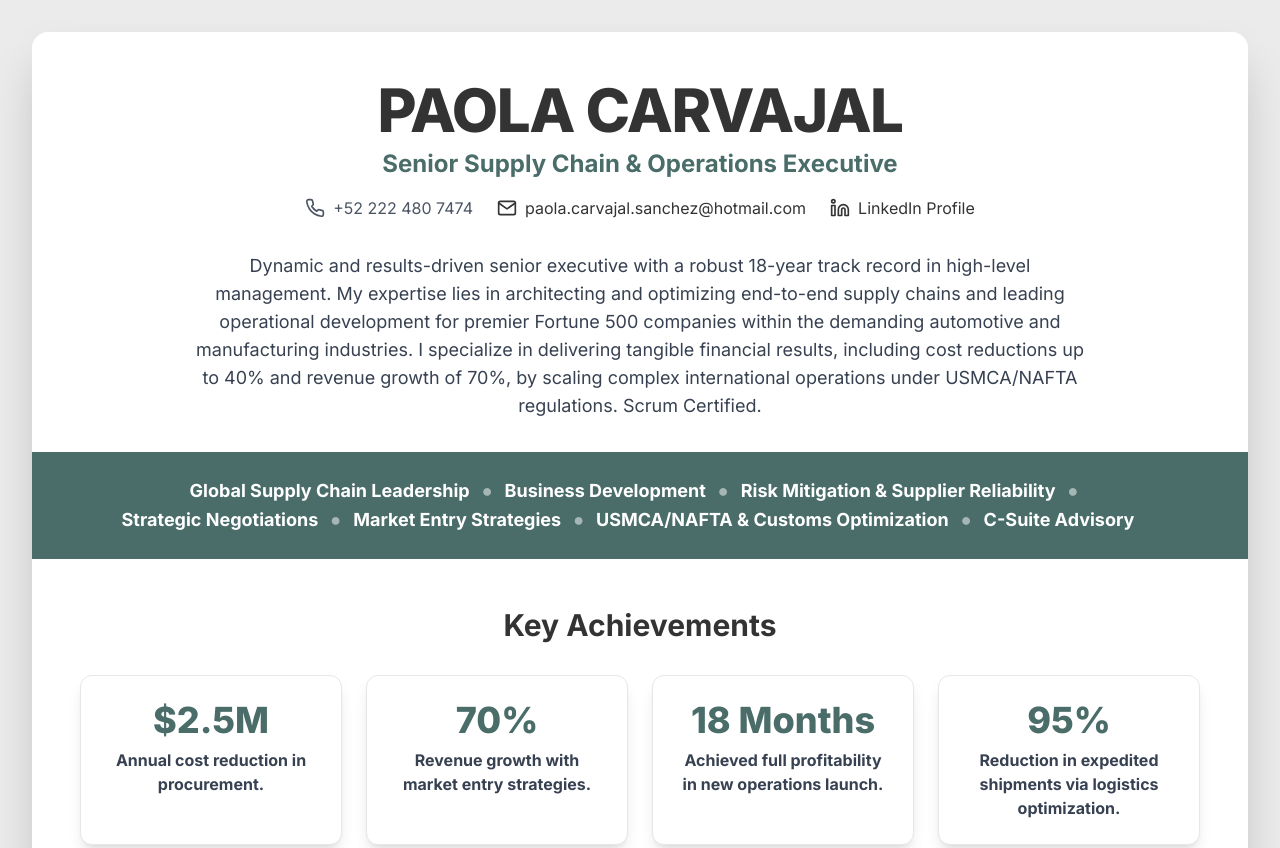
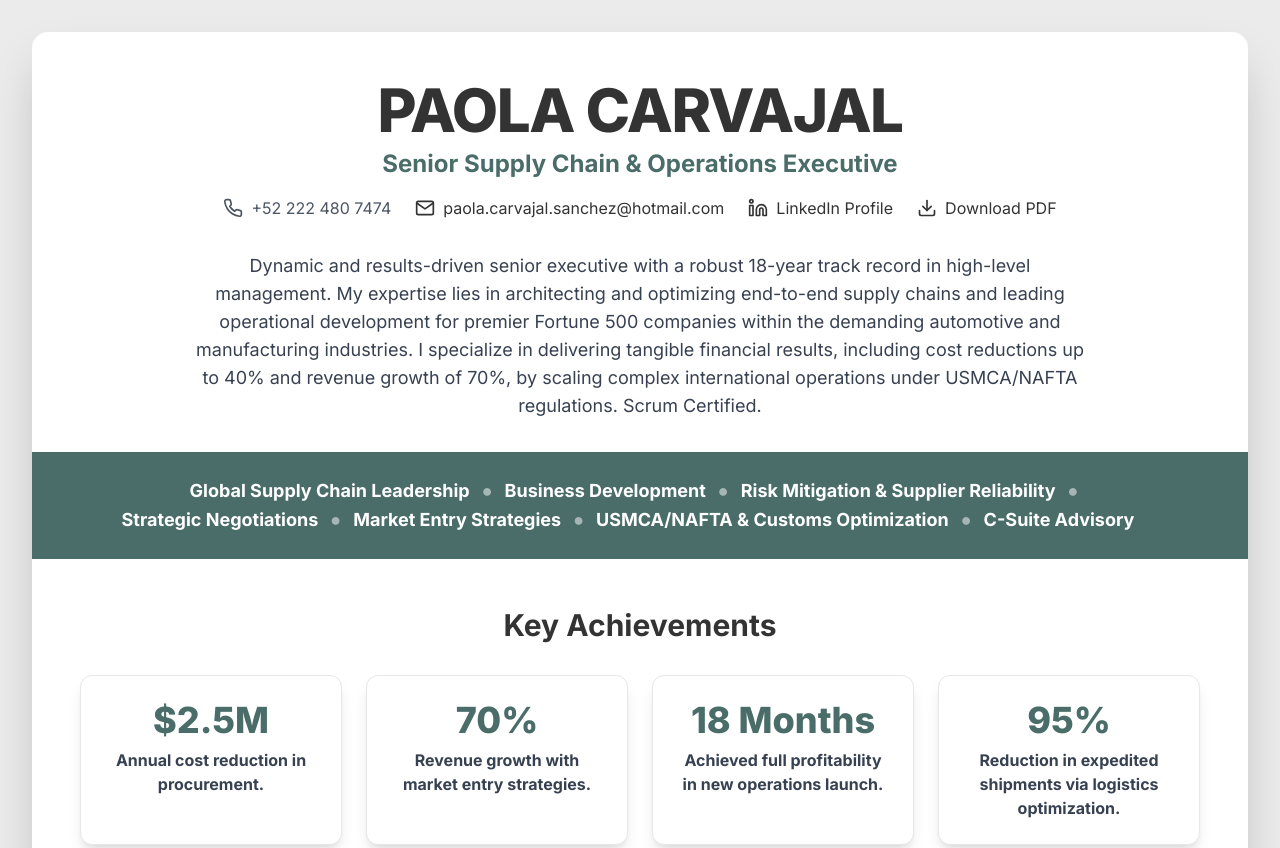
Before and after one commit to paocarvajal/Paola-Carvajal-CV, a plain HTML site: page index.html in a window 1280 px wide. Shown: the top 848 px of the page. Drawn offline with nearby package versions, Linux system fonts and the light colour scheme.

Commit message:
Add files via upload
upload file, update and Commit Changes

```diff
--- a/index.html
+++ b/index.html
@@ -55,6 +55,10 @@
                     <a href="https://www.linkedin.com/in/paola-carvajal-senior-manager" target="_blank" rel="noopener noreferrer" class="flex items-center" style="color: #333333; --hover-color: #4A6D6A;" onmouseover="this.style.color=this.style.getPropertyValue('--hover-color')" onmouseout="this.style.color='#333333'">
                         <svg xmlns="http://www.w3.org/2000/svg" width="24" height="24" viewBox="0 0 24 24" fill="none" stroke="currentColor" stroke-width="2" stroke-linecap="round" stroke-linejoin="round" class="w-5 h-5 mr-2"><path d="M16 8a6 6 0 0 1 6 6v7h-4v-7a2 2 0 0 0-2-2 2 2 0 0 0-2 2v7h-4v-7a6 6 0 0 1 6-6z"></path><rect x="2" y="9" width="4" height="12"></rect><circle cx="4" cy="4" r="2"></circle></svg>
                         LinkedIn Profile
+                    </a>
+                    <a href="PCS CV.pdf" download="Paola_Carvajal_CV.pdf" class="flex items-center" style="color: #333333; --hover-color: #4A6D6A;" onmouseover="this.style.color=this.style.getPropertyValue('--hover-color')" onmouseout="this.style.color='#333333'">
+                        <svg xmlns="http://www.w3.org/2000/svg" width="24" height="24" viewBox="0 0 24 24" fill="none" stroke="currentColor" stroke-width="2" stroke-linecap="round" stroke-linejoin="round" class="w-5 h-5 mr-2"><path d="M21 15v4a2 2 0 0 1-2 2H5a2 2 0 0 1-2-2v-4"></path><polyline points="7 10 12 15 17 10"></polyline><line x1="12" y1="15" x2="12" y2="3"></line></svg>
+                        Download PDF
                     </a>
                 </div>
             </header>
```
